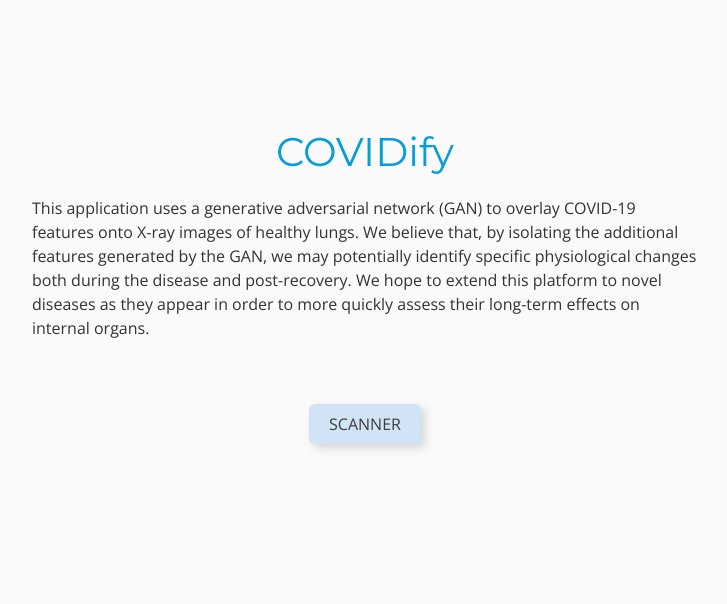
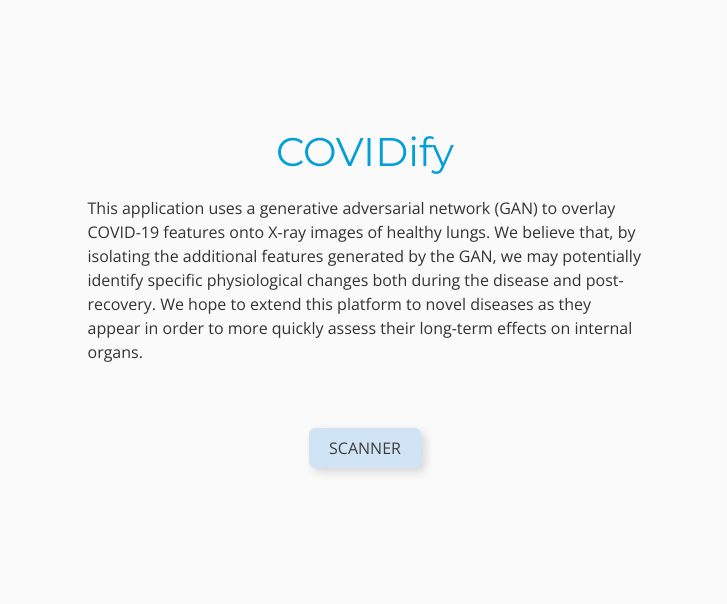
Before and after one commit to avdravid/COVIDify, a Flask app: page / in a window 1280 px wide. Shown: the top 604 px of the page, without its empty margins (275-1002 px from the left). Run offline with Flask 2, Linux system fonts and the light colour scheme; some libraries are stand-ins or nearby versions.

Commit message:
landing page bio width

```diff
--- a/static/main.css
+++ b/static/main.css
@@ -151,6 +151,10 @@ a.nav-item:hover {
   width: 60%;
 }
 
+.info-small {
+  width:50%
+}
+
 .page-header {
   margin-bottom: 2em;
 }
--- a/templates/home.html
+++ b/templates/home.html
@@ -35,7 +35,7 @@
             {%endwith%}
             <div class="column centered-container body">
                 <h1>COVIDify</h1>
-                <p class="info">This application uses a generative adversarial network (GAN)
+                <p class="info-small">This application uses a generative adversarial network (GAN)
                 to overlay COVID-19 features onto X-ray images of healthy lungs. We believe
                 that, by isolating the additional features generated by the GAN, we may potentially identify specific physiological changes both during the disease and post-recovery.
                 We hope to extend this platform to novel diseases as they appear in order to more quickly assess their long-term effects on internal organs.</p>
```
